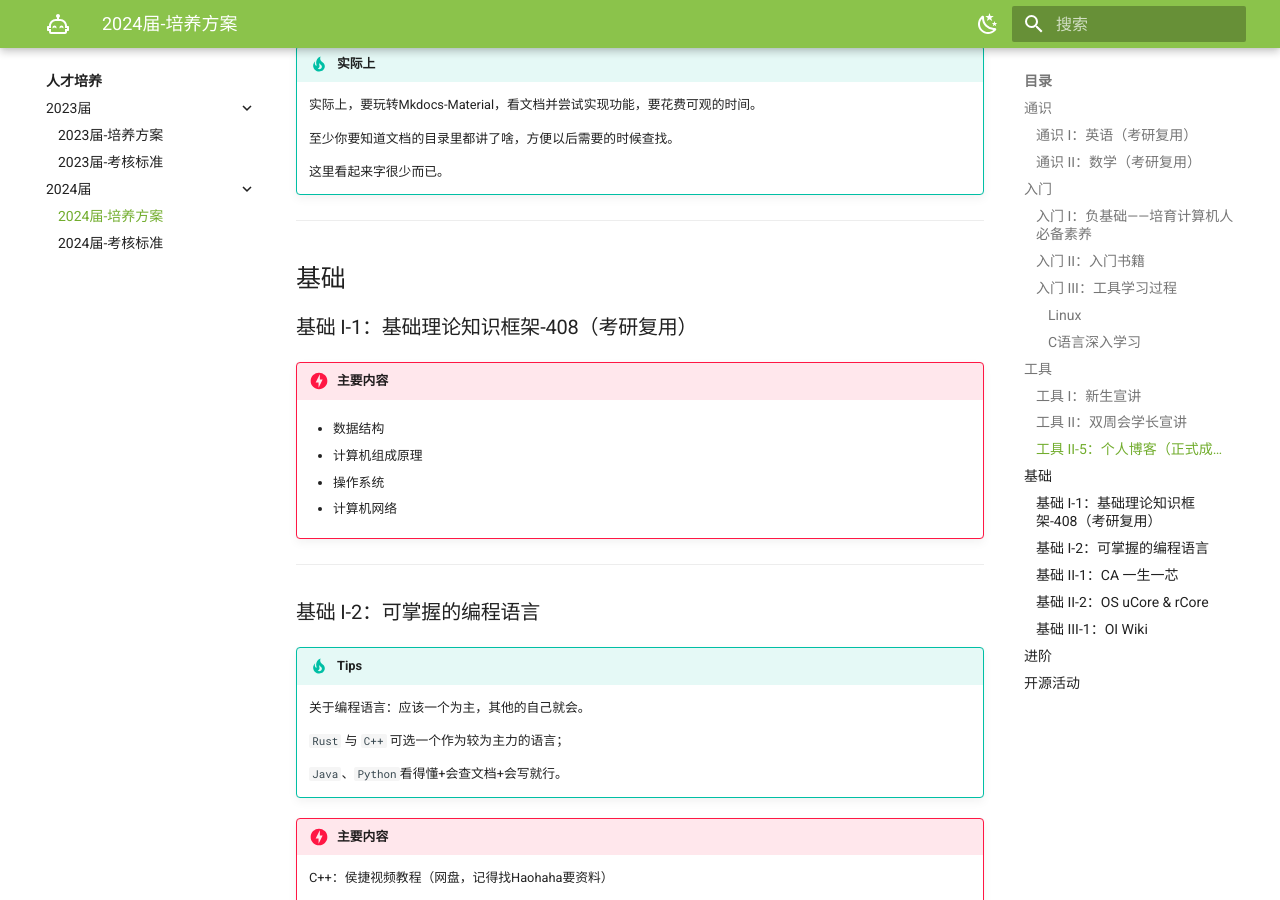
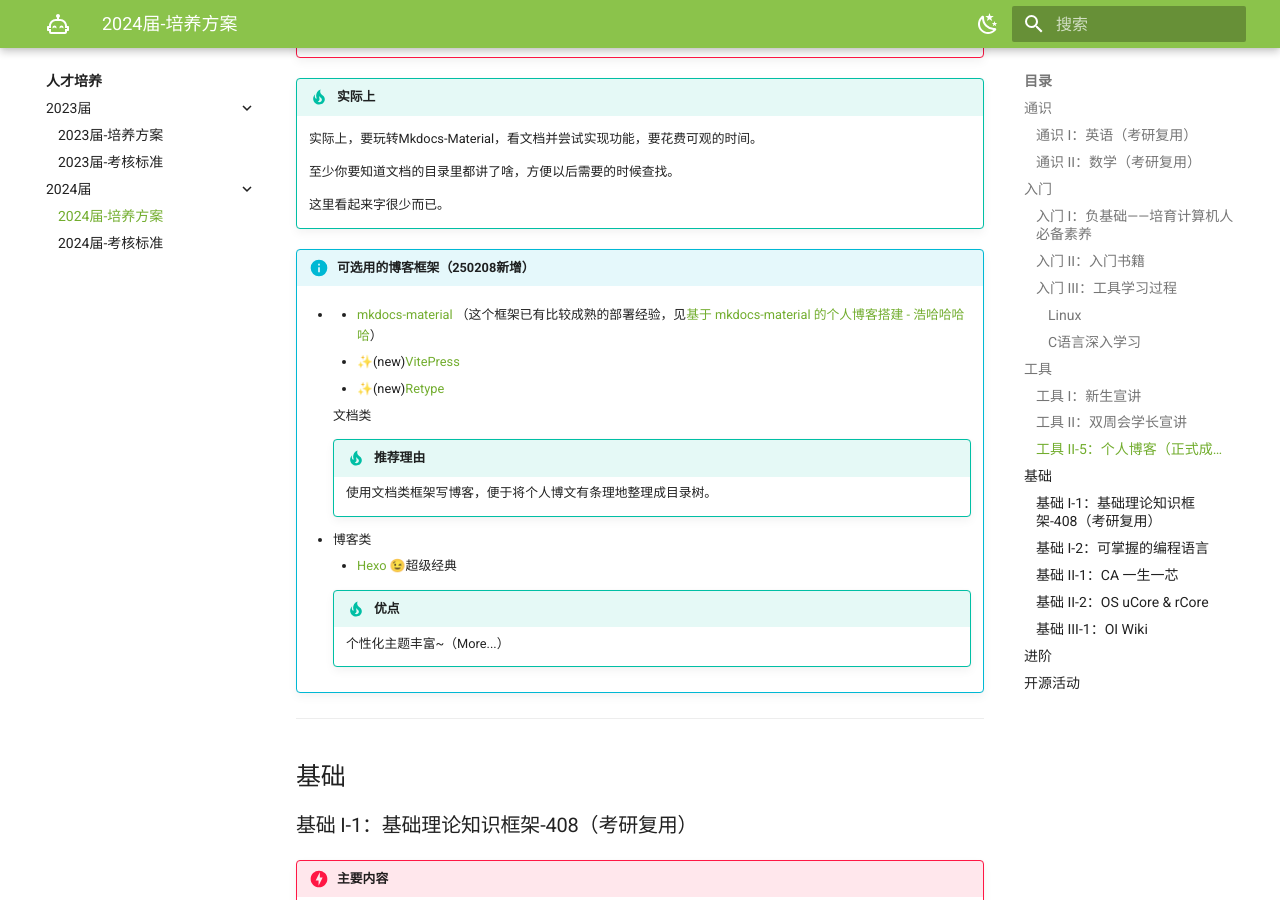
Before and after one commit to Haohahahaha/OSCA, an MkDocs documentation site: the page built from docs/guide/guide-2024.md, in a window 1280 px wide and 900 px high, scrolled down 6311 px. Built offline with MkDocs 1.6.1 and Material for MkDocs 9.7.7, drawn with Linux system fonts in a browser that asks for light colours; some of the changed text lies outside the part shown.

Commit message:
2025-02-08_18:38:14 update

```diff
--- a/docs/guide/guide-2024.md
+++ b/docs/guide/guide-2024.md
@@ -1,6 +1,8 @@
 # 2024届-培养方案
 
 ???+ info "更新记录"
+
+	20250208更新：[博客](#II-5)框架添加两个新鲜玩意儿。
 
 	20250121更新：来点儿小推荐（见基础 [III-1：OI Wiki](#III-1)）
 
@@ -262,7 +264,7 @@
 
 	- 个人博客（正式成员）[单独指导]
 
-### 工具 II-5：个人博客（正式成员）
+### 工具 II-5：个人博客（正式成员）<a id="II-5"></a>
 
 !!! info "英语英语英语！"
 
@@ -287,6 +289,21 @@
 	至少你要知道文档的目录里都讲了啥，方便以后需要的时候查找。
 
 	这里看起来字很少而已。
+
+!!! info "可选用的博客框架（250208新增）"
+	- 文档类
+      	- [mkdocs-material](https://squidfunk.github.io/mkdocs-material/) （这个框架已有比较成熟的部署经验，见[基于 mkdocs-material 的个人博客搭建 - 浩哈哈哈哈](https://cs.haohaha.cn/greenhand/initializer-material-blog/blog-init/)）
+      	- ✨(new)[VitePress](https://vitepress.dev/)
+      	- ✨(new)[Retype](https://retype.com/)
+
+    	!!! tip "推荐理由"
+			使用文档类框架写博客，便于将个人博文有条理地整理成目录树。
+
+  	- 博客类
+    	- [Hexo](https://hexo.io/zh-cn/) 😉超级经典
+
+      	!!! tip "优点"
+			个性化主题丰富~（More...）
 
 ---
 
```
